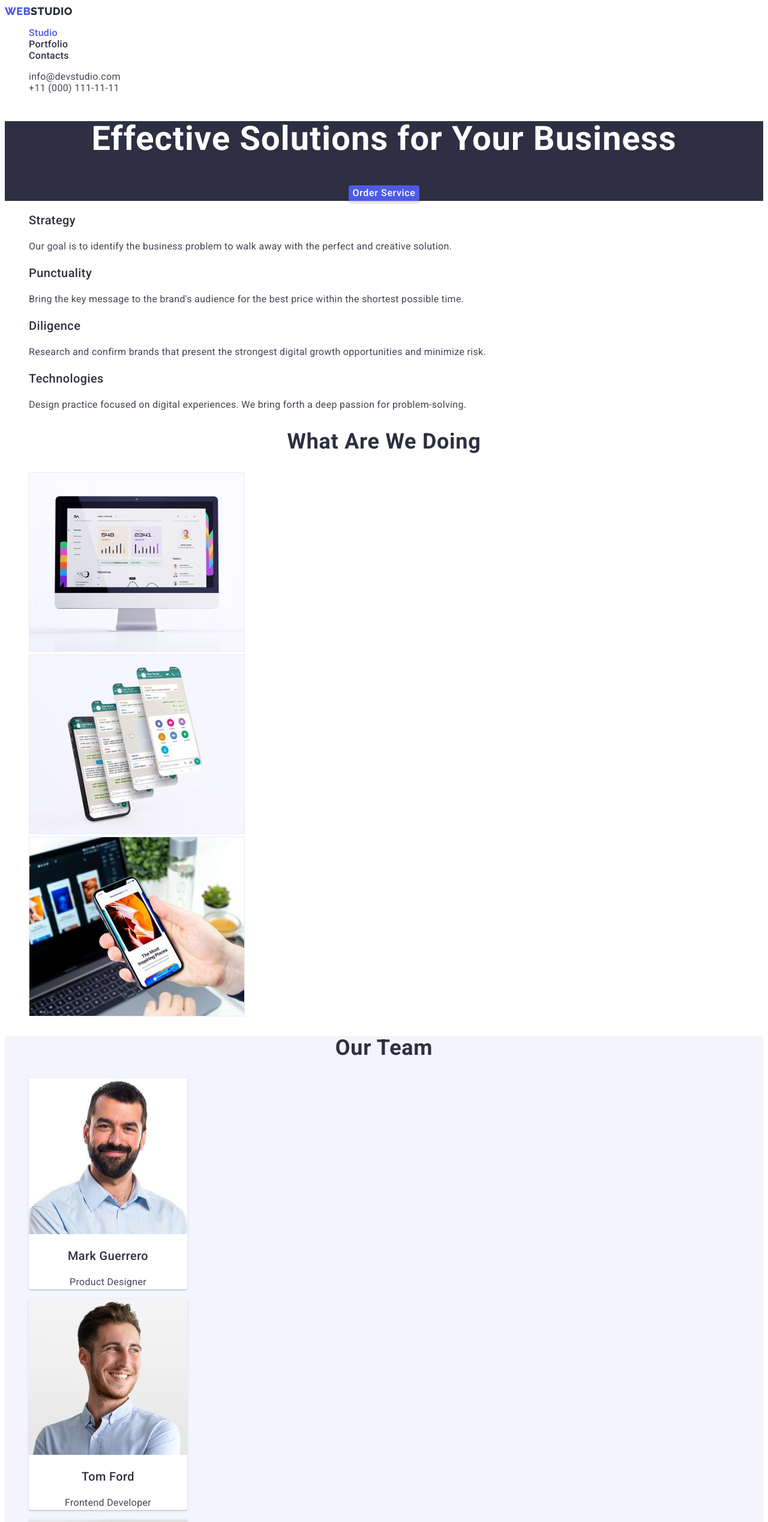
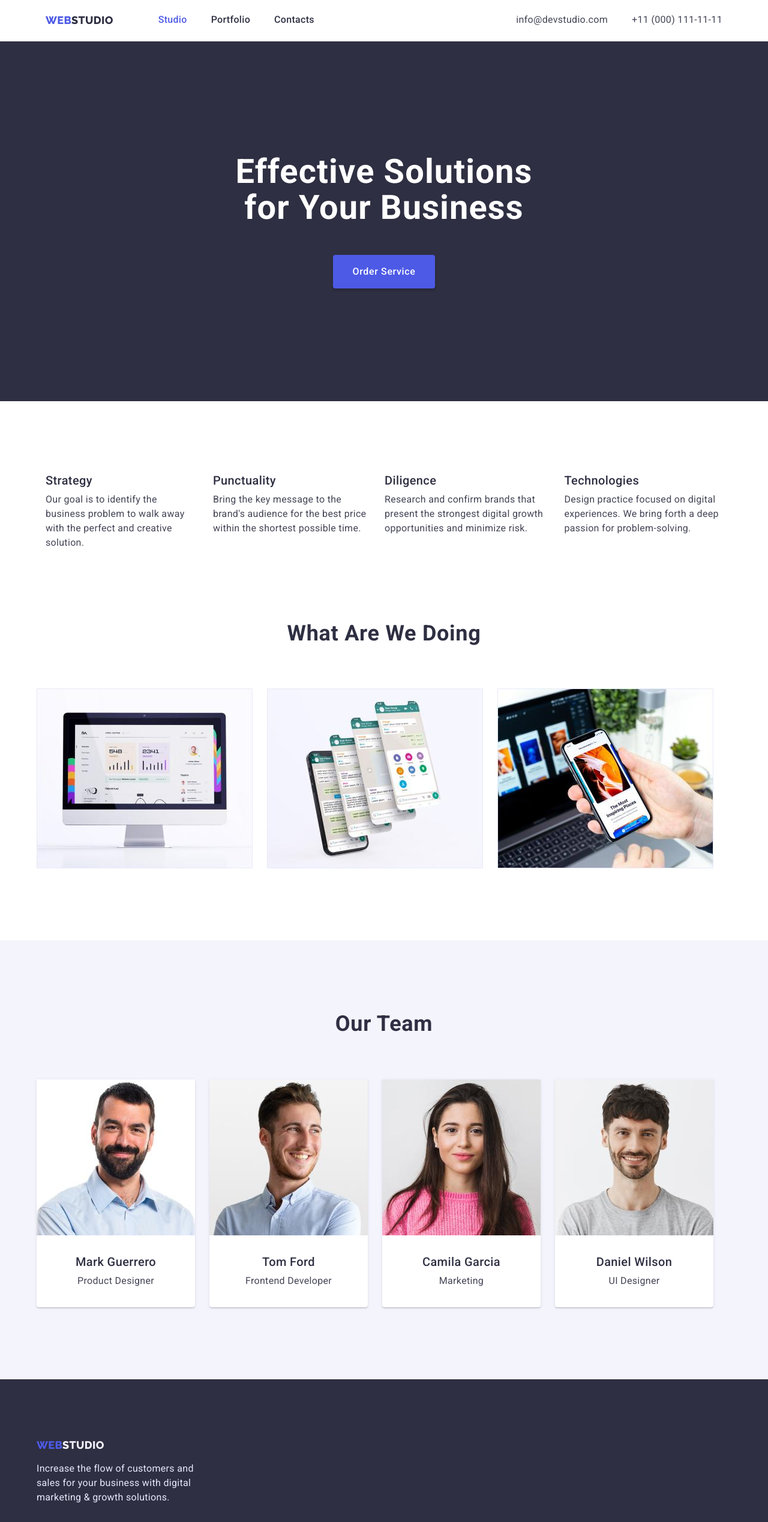
Before and after one commit to yaromatv/goit-markup-hw-03, a plain HTML site: page index.html in a window 1280 px wide. Shown: the top 2538 px of the page at 60% size. Drawn offline with nearby package versions, Linux system fonts and the light colour scheme.

Commit message:
homework 3 index.html

```diff
--- a/css/styles.css
+++ b/css/styles.css
@@ -1,3 +1,46 @@
+/* KILL USER AGENT */
+h1,
+h2,
+h3,
+h4,
+h5,
+h6,
+p {
+    margin: 0;
+}
+img {
+    display: block;
+    max-width: 100%;
+    height: auto;
+}
+button {
+    display: block;
+    cursor: pointer;
+    border: none;
+    border-radius: 4px;
+}
+address {
+    font-style: normal;
+}
+
+ul,
+ol {
+    list-style: none;
+    padding-left: 0;
+    margin: 0;
+}
+
+.container {
+    width: 1158px;
+    padding: 0 15px;
+    margin: 0 auto;
+}
+
+.section {
+    padding-top: 120px;
+    padding-bottom: 120px;
+}
+
 :root {
     --color: #434455;
     --background-color: #fff;
@@ -6,6 +49,10 @@
     --accent-color-hover: #404bbf;
     --accent-color-light: #f4f4fd; /* CLOUD */
     --accent-color-medium: #e7e9fc; /* CORNFLOWER */
+}
+
+.outline {
+    outline: 1px solid red;
 }
 
 /*COMMON BODY */
@@ -23,6 +70,8 @@ body {
     font-size: 20px;
     line-height: 1.2;
     letter-spacing: 0.02em;
+
+    margin-bottom: 8px;
 }
 
 .text {
@@ -39,10 +88,6 @@ body {
 .link:focus,
 .link.current {
     color: var(--accent-color);
-}
-
-ul {
-    list-style-type: none;
 }
 
 .button-pointer {
@@ -63,6 +108,7 @@ ul {
 }
 
 /* HEADER */
+
 .logo {
     font-family: "Raleway", Arial, Helvetica, sans-serif;
     font-style: normal;
@@ -71,10 +117,42 @@ ul {
     line-height: 1, 33;
     text-transform: uppercase;
     color: var(--nav-color);
+
+    margin-right: 75px;
 }
 
 .logo-accent {
     color: var(--accent-color);
+}
+
+.header {
+    display: flex;
+}
+
+.header-nav {
+    display: flex;
+}
+
+.nav-menu {
+    color: var(--nav-color);
+    font-weight: 500;
+
+    display: flex;
+    gap: 40px;
+}
+
+.header-contact {
+    margin-left: auto;
+}
+
+.header-contact-list {
+    display: flex;
+    gap: 40px;
+}
+
+.header .link {
+    display: block;
+    padding: 24px 0;
 }
 
 /* FOOTER */
@@ -85,6 +163,15 @@ ul {
 .footer {
     color: var(--accent-color-medium);
     background-color: var(--nav-color);
+}
+
+.footer-container {
+    padding: 100px 0;
+}
+
+.footer-text {
+    width: 264px;
+    margin-top: 16px;
 }
 
 /* INDEX MAIN */
@@ -99,6 +186,8 @@ ul {
     font-size: 56px;
     line-height: 1.07;
     letter-spacing: 0.02em;
+
+    padding-top: 188px;
 }
 
 .hero-button {
@@ -112,10 +201,20 @@ ul {
     box-shadow: 0px 4px 4px rgba(0, 0, 0, 0.15);
     border: none;
     border-radius: 4px;
+
+    text-align: center;
+    display: inline-block;
+    padding: 16px 32px;
+    margin-top: 48px;
+    margin-bottom: 188px;
 }
 .hero-button:hover,
 .hero-button:focus {
     background-color: var(--accent-color-hover);
+}
+
+.section-priorities {
+    margin-top: 120px;
 }
 
 .section-title {
@@ -126,6 +225,17 @@ ul {
     letter-spacing: 0.02em;
     text-align: center;
     text-transform: capitalize;
+
+    margin-bottom: 72px;
+}
+
+.section-pad {
+    padding: 120px 0;
+}
+
+.section-list {
+    display: flex;
+    gap: 24px;
 }
 
 .section-bg {
@@ -141,11 +251,11 @@ ul {
     text-align: center;
 }
 
+.team-member-text {
+    padding: 32px 16px;
+}
+
 /* PORTFOLIO MAIN */
-.nav-menu {
-    color: var(--nav-color);
-    font-weight: 500;
-}
 
 .filter-button {
     color: var(--accent-color);
--- a/index.html
+++ b/index.html
@@ -5,6 +5,13 @@
         <meta http-equiv="X-UA-Compatible" content="IE=edge" />
         <meta name="viewport" content="width=device-width, initial-scale=1.0" />
         <title>Document</title>
+        <link
+            rel="stylesheet"
+            href="https://cdnjs.cloudflare.com/ajax/libs/modern-normalize/1.1.0/modern-normalize.min.css"
+            integrity="sha512-wpPYUAdjBVSE4KJnH1VR1HeZfpl1ub8YT/NKx4PuQ5NmX2tKuGu6U/JRp5y+Y8XG2tV+wKQpNHVUX03MfMFn9Q=="
+            crossorigin="anonymous"
+            referrerpolicy="no-referrer"
+        />
         <link href="./css/styles.css" rel="stylesheet" />
         <link rel="preconnect" href="https://fonts.googleapis.com" />
         <link rel="preconnect" href="https://fonts.gstatic.com" crossorigin />
@@ -14,8 +21,8 @@
         />
     </head>
     <body>
-        <header>
-            <nav>
+        <header class="header container">
+            <nav class="header-nav">
                 <a class="logo link" href="./index.html"
                     ><span class="logo-accent">Web</span>Studio</a
                 >
@@ -29,8 +36,8 @@
                     <li><a class="link" href="">Contacts</a></li>
                 </ul>
             </nav>
-            <address>
-                <ul>
+            <address class="header-contact">
+                <ul class="header-contact-list">
                     <li>
                         <a class="link" href="mailto:info@devstudio.com"
                             >info@devstudio.com</a
@@ -47,7 +54,7 @@
         <main>
             <section class="hero">
                 <h1 class="hero-title">
-                    Effective Solutions for Your Business
+                    Effective Solutions<br />for Your Business
                 </h1>
                 <button class="hero-button button-pointer" type="button">
                     Order Service
@@ -55,43 +62,49 @@
             </section>
 
             <section>
+                <div class="container">
                     <h2 class="visually-hidden">Our priorities</h2>
-                <ul>
+                    <ul class="section-list section-priorities">
                         <li>
                             <h3 class="list-title">Strategy</h3>
                             <p class="text">
-                            Our goal is to identify the business problem to walk
-                            away with the perfect and creative solution.
+                                Our goal is to identify the business problem to
+                                walk away with the perfect and creative
+                                solution.
                             </p>
                         </li>
                         <li>
                             <h3 class="list-title">Punctuality</h3>
                             <p class="text">
-                            Bring the key message to the brand's audience for
-                            the best price within the shortest possible time.
+                                Bring the key message to the brand's audience
+                                for the best price within the shortest possible
+                                time.
                             </p>
                         </li>
                         <li>
                             <h3 class="list-title">Diligence</h3>
                             <p class="text">
                                 Research and confirm brands that present the
-                            strongest digital growth opportunities and minimize
-                            risk.
+                                strongest digital growth opportunities and
+                                minimize risk.
                             </p>
                         </li>
                         <li>
                             <h3 class="list-title">Technologies</h3>
                             <p class="text">
-                            Design practice focused on digital experiences. We
-                            bring forth a deep passion for problem-solving.
+                                Design practice focused on digital experiences.
+                                We bring forth a deep passion for
+                                problem-solving.
                             </p>
                         </li>
                     </ul>
+                </div>
             </section>
 
             <section>
+                <div class="container section-pad">
                     <h2 class="section-title">What are we doing</h2>
-                <ul>
+                    <ul class="section-list">
                         <li>
                             <img
                                 src="./images/img1.jpg"
@@ -114,19 +127,23 @@
                             />
                         </li>
                     </ul>
+                </div>
             </section>
 
             <section class="section-bg">
+                <div class="container section-pad">
                     <h2 class="section-title">Our Team</h2>
-                <ul>
+                    <ul class="section-list">
                         <li class="card">
                             <img
                                 src="./images/mark.jpg"
                                 alt="Mark Guerrero"
                                 width="264"
                             />
+                            <div class="team-member-text">
                                 <h3 class="list-title">Mark Guerrero</h3>
                                 <p class="text">Product Designer</p>
+                            </div>
                         </li>
                         <li class="card">
                             <img
@@ -134,8 +151,10 @@
                                 alt="Tom Ford"
                                 width="264"
                             />
+                            <div class="team-member-text">
                                 <h3 class="list-title">Tom Ford</h3>
                                 <p class="text">Frontend Developer</p>
+                            </div>
                         </li>
                         <li class="card">
                             <img
@@ -143,8 +162,10 @@
                                 alt="Camila Garcia"
                                 width="264"
                             />
+                            <div class="team-member-text">
                                 <h3 class="list-title">Camila Garcia</h3>
                                 <p class="text">Marketing</p>
+                            </div>
                         </li>
                         <li class="card">
                             <img
@@ -152,20 +173,25 @@
                                 alt="Daniel Wilson"
                                 width="264"
                             />
+                            <div class="team-member-text">
                                 <h3 class="list-title">Daniel Wilson</h3>
                                 <p class="text">UI Designer</p>
+                            </div>
                         </li>
                     </ul>
+                </div>
             </section>
         </main>
         <footer class="footer">
+            <div class="container footer-container">
                 <a class="logo link logo-light" href="./index.html"
                     ><span class="logo-accent">Web</span>Studio</a
                 >
-            <p class="text">
-                Increase the flow of customers and sales for your business with
-                digital marketing & growth solutions.
+                <p class="text footer-text">
+                    Increase the flow of customers and sales for your business
+                    with digital marketing & growth solutions.
                 </p>
+            </div>
         </footer>
     </body>
 </html>
```
Also changed, not shown: portfolio.html (+11 -4 lines). Lines whose indentation alone changed are shown as unchanged.
